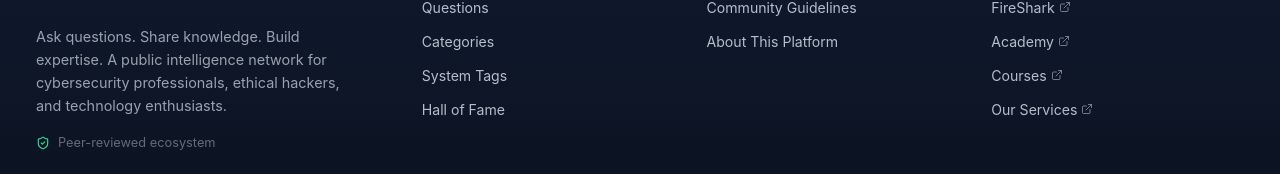
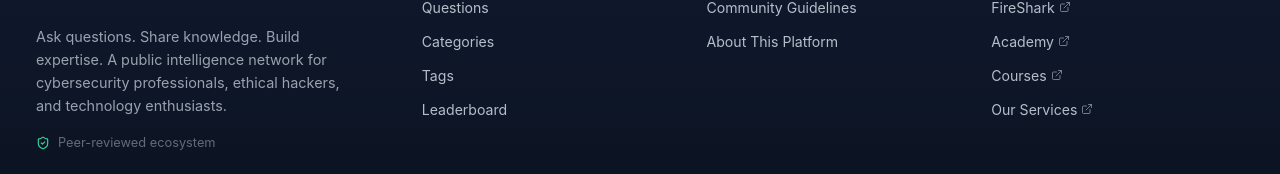
Before and after one commit to singhtanishq/FiresharkCommunity, a React (Vite) app in the folder frontend/: page / in a window 1280 px wide. Shown: the part 1102-1276 px from the top of the page. Built offline with nearby package versions, Linux system fonts and the light colour scheme; no server answers.

Commit message:
Update Footer.tsx

```diff
--- a/frontend/src/components/layout/Footer.tsx
+++ b/frontend/src/components/layout/Footer.tsx
@@ -52,8 +52,8 @@ export function Footer() {
           <div style={{ display: 'flex', flexDirection: 'column', gap: '0.4rem', alignItems: 'inherit' }}>
             <Link to="/questions" style={{ transition: 'color var(--dur-fast) var(--ease)' }} onMouseOver={e => e.currentTarget.style.color = '#fff'} onMouseOut={e => e.currentTarget.style.color = 'rgba(230, 237, 247, 0.78)'}>Questions</Link>
             <Link to="/categories" style={{ transition: 'color var(--dur-fast) var(--ease)' }} onMouseOver={e => e.currentTarget.style.color = '#fff'} onMouseOut={e => e.currentTarget.style.color = 'rgba(230, 237, 247, 0.78)'}>Categories</Link>
-            <Link to="/tags" style={{ transition: 'color var(--dur-fast) var(--ease)' }} onMouseOver={e => e.currentTarget.style.color = '#fff'} onMouseOut={e => e.currentTarget.style.color = 'rgba(230, 237, 247, 0.78)'}>System Tags</Link>
-            <Link to="/leaderboard" style={{ transition: 'color var(--dur-fast) var(--ease)' }} onMouseOver={e => e.currentTarget.style.color = '#fff'} onMouseOut={e => e.currentTarget.style.color = 'rgba(230, 237, 247, 0.78)'}>Hall of Fame</Link>
+            <Link to="/tags" style={{ transition: 'color var(--dur-fast) var(--ease)' }} onMouseOver={e => e.currentTarget.style.color = '#fff'} onMouseOut={e => e.currentTarget.style.color = 'rgba(230, 237, 247, 0.78)'}>Tags</Link>
+            <Link to="/leaderboard" style={{ transition: 'color var(--dur-fast) var(--ease)' }} onMouseOver={e => e.currentTarget.style.color = '#fff'} onMouseOut={e => e.currentTarget.style.color = 'rgba(230, 237, 247, 0.78)'}>Leaderboard</Link>
           </div>
         </div>
 
```
